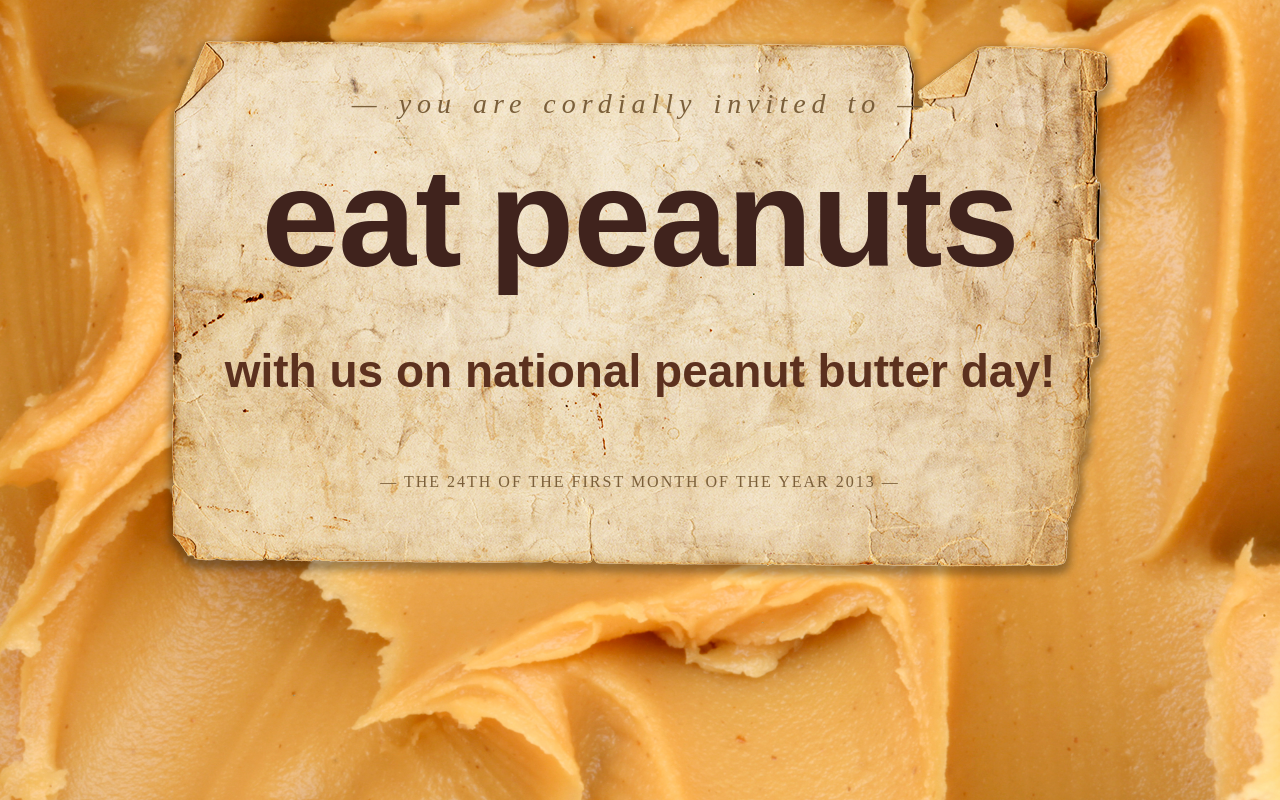
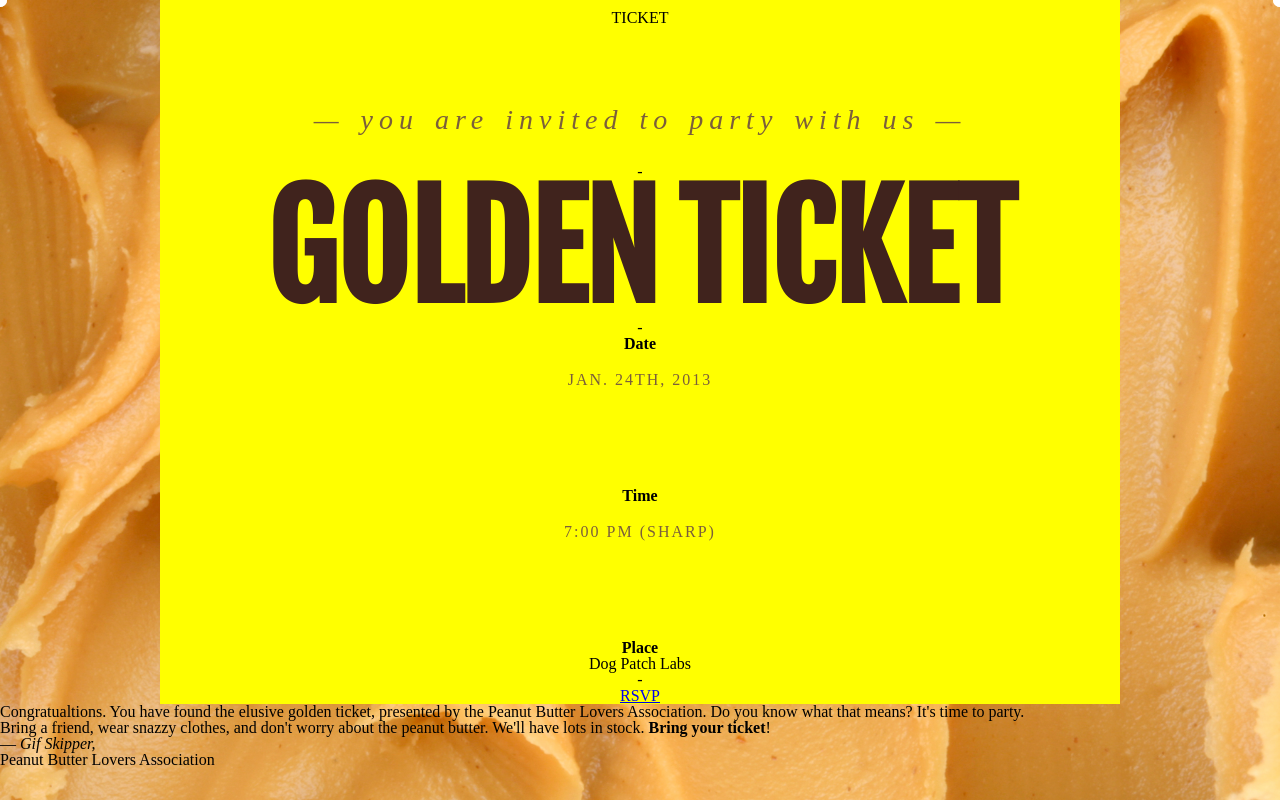
Before and after one commit to sodevious/peanutbutter, a plain HTML site: page index.html in a window 1280 px wide. Drawn offline with nearby package versions, Linux system fonts and the light colour scheme; a web font is replaced by a local one.

Commit message:
Only had half an hour to spare. Gotta head to my client's office. Will pick this up later today.

```diff
--- a/css/style.css
+++ b/css/style.css
@@ -1,4 +1,4 @@
-@import url(http://fonts.googleapis.com/css?family=Love+Ya+Like+A+Sister|Chelsea+Market|IM+Fell+English:400,400italic);
+@import url(http://fonts.googleapis.com/css?family=Fjalla+One|Chelsea+Market|IM+Fell+English:400,400italic);
 
 
 /* Standard shiz */
@@ -13,15 +13,40 @@
 	} /* Thanks Mr. Coyier http://css-tricks.com/perfect-full-page-background-image */
 
 
-/* HEADER */
+/* SECTION */
 
-	header {
+	section {
 		max-width: 960px;
 		margin: 0px auto;
 		padding-top: 10px;
 		text-align: center;
-		background: url(../img/paper.png) no-repeat center center;
+		background: yellow;
 	}
+
+section:after {
+    content: "";
+    position: absolute !important;
+    z-index: 100;
+    top: 0;
+    left: 0;
+    border-right: #fff 7px solid;
+    border-bottom: #fff 7px solid;
+    -moz-border-radius: 0 0 20px 0;
+    -webkit-border-radius: 0 0 20px 0;
+    border-radius: 0 0 20px 0;
+}
+section:before {
+    content: "";
+    position: absolute !important;
+    z-index: 100;
+    top: 0;
+    right: 0;
+    border-left: #fff 7px solid;
+    border-bottom: #fff 7px solid;
+    -moz-border-radius: 0 0 0 20px;
+    -webkit-border-radius: 0 0 0 20px;
+    border-radius: 0 0 0 20px;
+}
 
  	span.intro, time {
 		display: block;
@@ -38,9 +63,9 @@
 	}
 
 	h1 {
-		text-transform: lowercase;
+		text-transform: uppercase;
 		font-size: 140px;
-		font-family: "Chelsea Market", sans-serif;
+		font-family: "Fjalla One", sans-serif;
 		line-height: auto;
 		word-spacing: -10px;
 		letter-spacing: -1px;
@@ -59,3 +84,5 @@
 		padding: 20px 0px 100px 0px;
 		text-transform: uppercase;
 	}
+
+/* ARTICLE */
--- a/index.html
+++ b/index.html
@@ -12,17 +12,54 @@
 </head>
 <body>
 
-	<header>
+	<section>
 
-		<span class="intro">&mdash; you are cordially invited to &mdash; </span>
+		<div id="ticket">
+			<span>TICKET</span>
+		</div>
 
-		<h1>eat peanuts</h1>
+		<span class="intro">&mdash; you are invited to party with us &mdash; </span>
+-
+		<h1>Golden Ticket</h1>
+-
+		<div class="date">
+			<h3>Date</h3>
+			<time datetime="2013-1-24">Jan. 24<sup>th</sup>, 2013</time>
+		</div>
 
-		<h2>with us on national peanut butter day!</h2>
+		<div class="time">
+			<h3>Time</h3>
+			<time datetime="19:00:00">7:00 PM (SHARP)</time>
+		</div>
 
-		<time datetime="2013-1-24">&mdash; the 24th of the first month of the year 2013 &mdash;</time>
+		<div class="place">
+			<h3>Place</h3>
+			<span>Dog Patch Labs</span>
+		</div>
+-
 
-	</header>
+		<div id="rsvp">
+			<a href="#">RSVP</a>
+		</div>
 
+	</section>
+
+ 	<article>
+ 		<p>
+ 			Congratualtions. You have found the elusive golden ticket, presented by the Peanut Butter Lovers Association. Do you know what that means? It's time to party.
+ 		</p>
+
+
+ 		<p>
+ 			Bring a friend, wear snazzy clothes, and don't worry about the peanut butter. We'll have lots in stock. <strong>Bring your ticket</strong>!
+ 		</p>
+
+ 		<p>
+ 			&mdash; <em>Gif Skipper,</em><br>
+
+ 			Peanut Butter Lovers Association
+</p>
+
+ 	</article>
 </body>
 </html>
```
